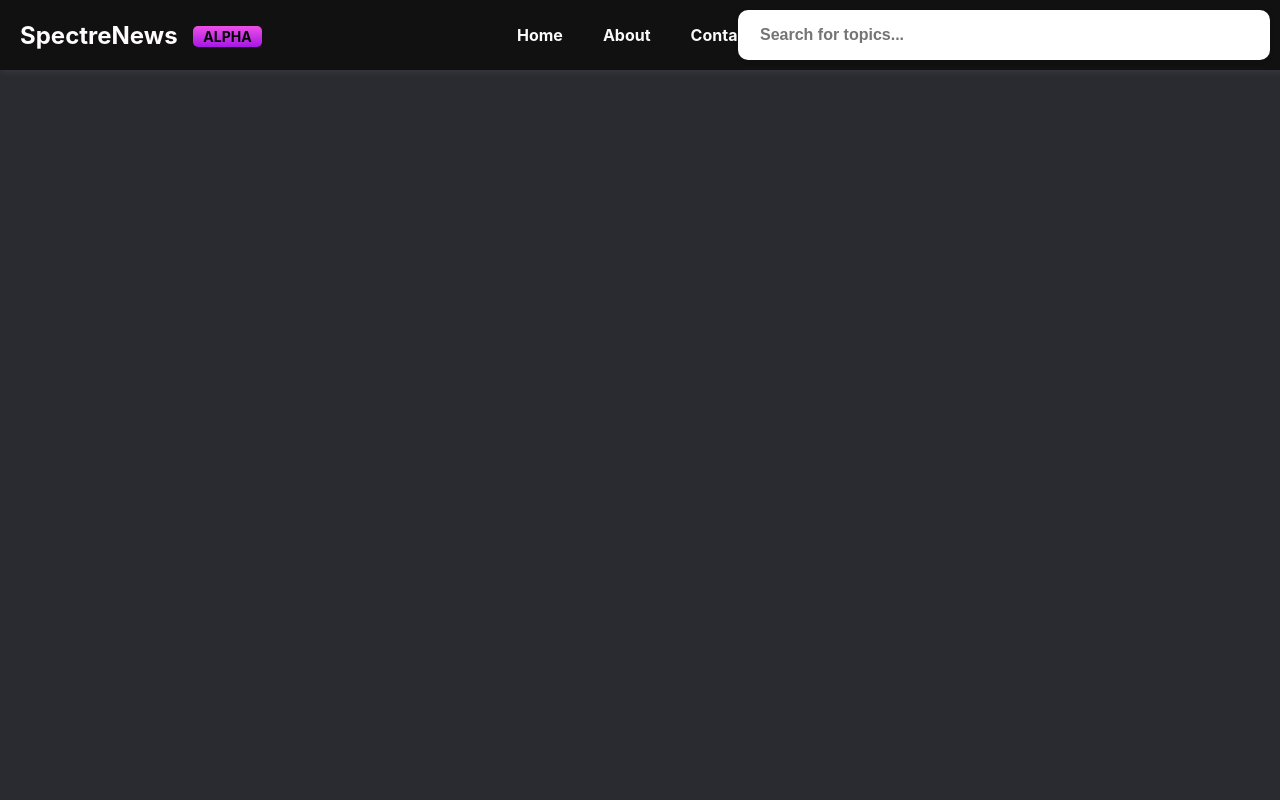
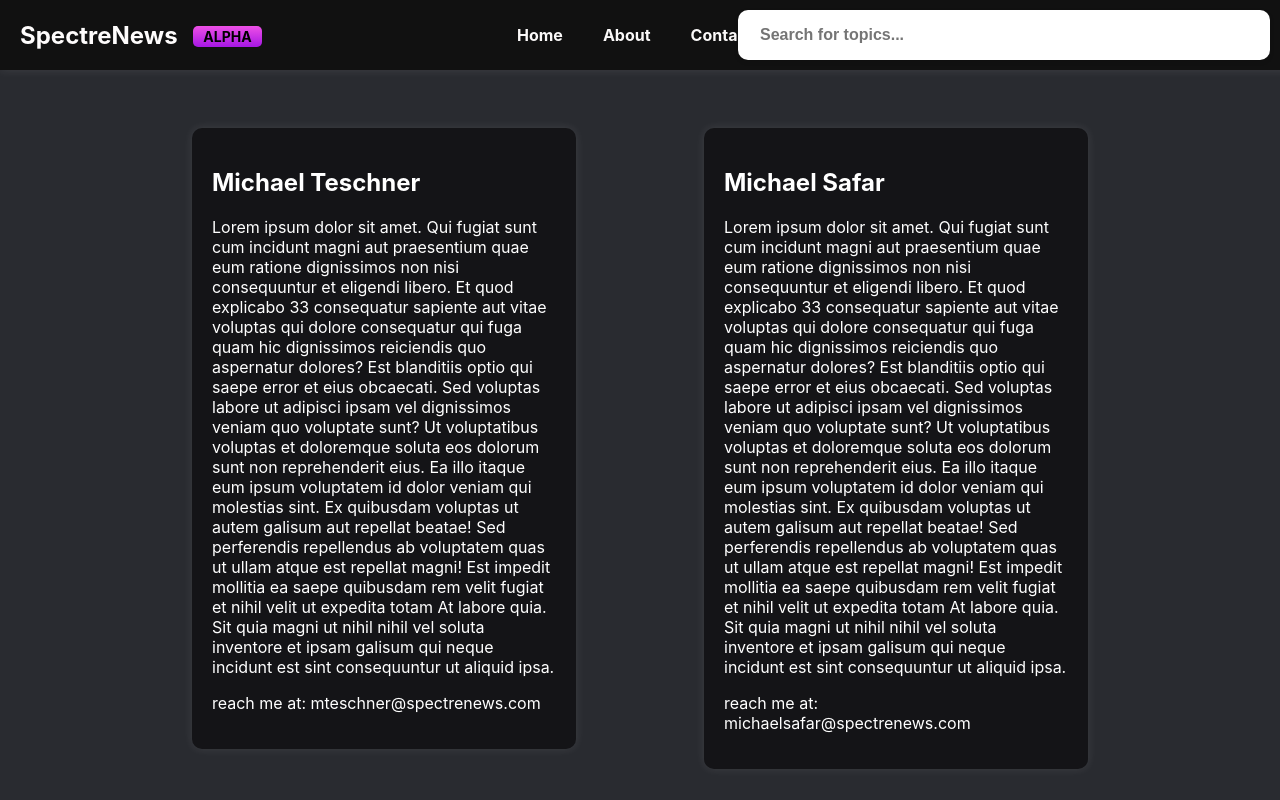
Before and after one commit to FlexTechDev/Spectre-News, a React (Create React App) app in the folder spectre-news/: page /contact in a window 1280 px wide. Built offline with nearby package versions, Linux system fonts and the light colour scheme.

Commit message:
basic commit

```diff
--- a/spectre-news/src/App.js
+++ b/spectre-news/src/App.js
@@ -1,12 +1,14 @@
 import "./App.css";
 import { Route, Routes, Router} from "react-router-dom";
-import Main from "./pages/Main"
+import News from "./pages/News"
 import Contact from "./pages/Contact"
+import Home from "./pages/Home"
 
 function App() {
   return (
     <Routes>
-      <Route path="/" element={<Main></Main>}></Route>
+      <Route path="/" element={<Home></Home>}></Route>
+      <Route path="/news" element={<News></News>}></Route>
       <Route path="/contact" element={<Contact></Contact>}></Route>
     </Routes>
   );
--- a/spectre-news/src/pages/Contact.css
+++ b/spectre-news/src/pages/Contact.css
@@ -0,0 +1,55 @@
+.container {
+    display: flex;
+    margin-top: 10%;
+    justify-content: center;
+    flex-wrap: wrap;
+    justify-content: flex-start; /* Aligns items from the start */
+    align-items: stretch; /* Makes items fill the vertical space */
+}
+
+.panel-safar {
+    border-radius: 10px;
+    background-color: rgb(20, 20, 23);
+    padding: 20px;
+    right: 15vw;
+    position: absolute;
+    max-width: 30%; /* Adjusted from 90% to 30% */
+    box-shadow: 0 0 10px rgba(255,255,255,0.1);
+    box-sizing: border-box; /* Ensures padding and border are included in element's total width and height */
+    transition: transform 0.3s ease; /* Added this line for the hover effect */
+}
+
+.panel-teschner {
+    border-radius: 10px;
+    background-color: rgb(20, 20, 23);
+    padding: 20px;
+    left: 15vw;
+    max-width: 30%; /* Adjusted from 90% to 30% */
+    position: absolute;
+    box-shadow: 0 0 10px rgba(255,255,255,0.1);
+    box-sizing: border-box; /* Ensures padding and border are included in element's total width and height */
+    transition: transform 0.3s ease; /* Added this line for the hover effect */
+}
+
+.panel:hover {
+    transform: scale(1.05); /* Added this block for the hover effect */
+}
+
+.panel h2 {
+    margin: 0;
+    margin-bottom: 10px;
+    font-size: 2rem;
+    color: #FFFFFF; /* Added this line to change the headline color to white */
+}
+
+.panel p {
+    margin: 0;
+    font-size: 1.5rem;
+    line-height: 1.5;
+    color: #FFFFFF; /* Added this line to change the text color to white */
+}
+
+
+.read-more-button:hover {
+    background-color: #0056b3;
+}
--- a/spectre-news/src/pages/Contact.js
+++ b/spectre-news/src/pages/Contact.js
@@ -1,11 +1,33 @@
 import React from "react";
 import Bar from "../bar/Bar";
+import './Contact.css'
 
 function Contact()
 {
     return(
-        <div>
+        <div className="container">
             <Bar></Bar>
+
+            <div className="panel-teschner">
+                <h2>Michael Teschner</h2>
+                <p>Lorem ipsum dolor sit amet. Qui fugiat sunt cum incidunt magni aut praesentium quae eum ratione dignissimos non nisi consequuntur et eligendi libero. Et quod explicabo 33 consequatur sapiente aut vitae voluptas qui dolore consequatur qui fuga quam hic dignissimos reiciendis quo aspernatur dolores? Est blanditiis optio qui saepe error et eius obcaecati. Sed voluptas labore ut adipisci ipsam vel dignissimos veniam quo voluptate sunt?
+
+Ut voluptatibus voluptas et doloremque soluta eos dolorum sunt non reprehenderit eius. Ea illo itaque eum ipsum voluptatem id dolor veniam qui molestias sint. Ex quibusdam voluptas ut autem galisum aut repellat beatae! Sed perferendis repellendus ab voluptatem quas ut ullam atque est repellat magni!
+
+Est impedit mollitia ea saepe quibusdam rem velit fugiat et nihil velit ut expedita totam At labore quia. Sit quia magni ut nihil nihil vel soluta inventore et ipsam galisum qui neque incidunt est sint consequuntur ut aliquid ipsa.</p>
+                <p>reach me at: mteschner@spectrenews.com</p>
+            </div>
+
+            <div className="panel-safar">
+                <h2>Michael Safar</h2>
+                <p>Lorem ipsum dolor sit amet. Qui fugiat sunt cum incidunt magni aut praesentium quae eum ratione dignissimos non nisi consequuntur et eligendi libero. Et quod explicabo 33 consequatur sapiente aut vitae voluptas qui dolore consequatur qui fuga quam hic dignissimos reiciendis quo aspernatur dolores? Est blanditiis optio qui saepe error et eius obcaecati. Sed voluptas labore ut adipisci ipsam vel dignissimos veniam quo voluptate sunt?
+
+Ut voluptatibus voluptas et doloremque soluta eos dolorum sunt non reprehenderit eius. Ea illo itaque eum ipsum voluptatem id dolor veniam qui molestias sint. Ex quibusdam voluptas ut autem galisum aut repellat beatae! Sed perferendis repellendus ab voluptatem quas ut ullam atque est repellat magni!
+
+Est impedit mollitia ea saepe quibusdam rem velit fugiat et nihil velit ut expedita totam At labore quia. Sit quia magni ut nihil nihil vel soluta inventore et ipsam galisum qui neque incidunt est sint consequuntur ut aliquid ipsa.</p>
+                <p>reach me at: michaelsafar@spectrenews.com</p>
+            </div>
+
         </div>
     );
 }
--- /dev/null
+++ b/spectre-news/src/pages/Home.js
@@ -0,0 +1,13 @@
+import React from "react";
+import Bar from "../bar/Bar"
+
+function Home()
+{
+    return(
+        <div>
+            <Bar></Bar>
+        </div>
+    );
+}
+
+export default Home;
--- a/spectre-news/src/pages/Main.js
+++ b/spectre-news/src/pages/News.js
@@ -4,7 +4,7 @@ import Bar from "../bar/Bar";
 import Slider from "../slider/Slider";
 import NewsFeed from "../sources/NewsFeed";
 
-function Main()
+function News()
 {
   const [searchQuery, setSearchQuery] = useState("");
   const [politicalView, setPoliticalView] = useState("center");
@@ -23,4 +23,4 @@ function Main()
   );
 }
 
-export default Main;
+export default News;
```
Also changed, not shown: spectre-news/src/pages/Home.css (added), spectre-news/src/pages/Main.css (deleted), spectre-news/src/pages/News.css (added).
